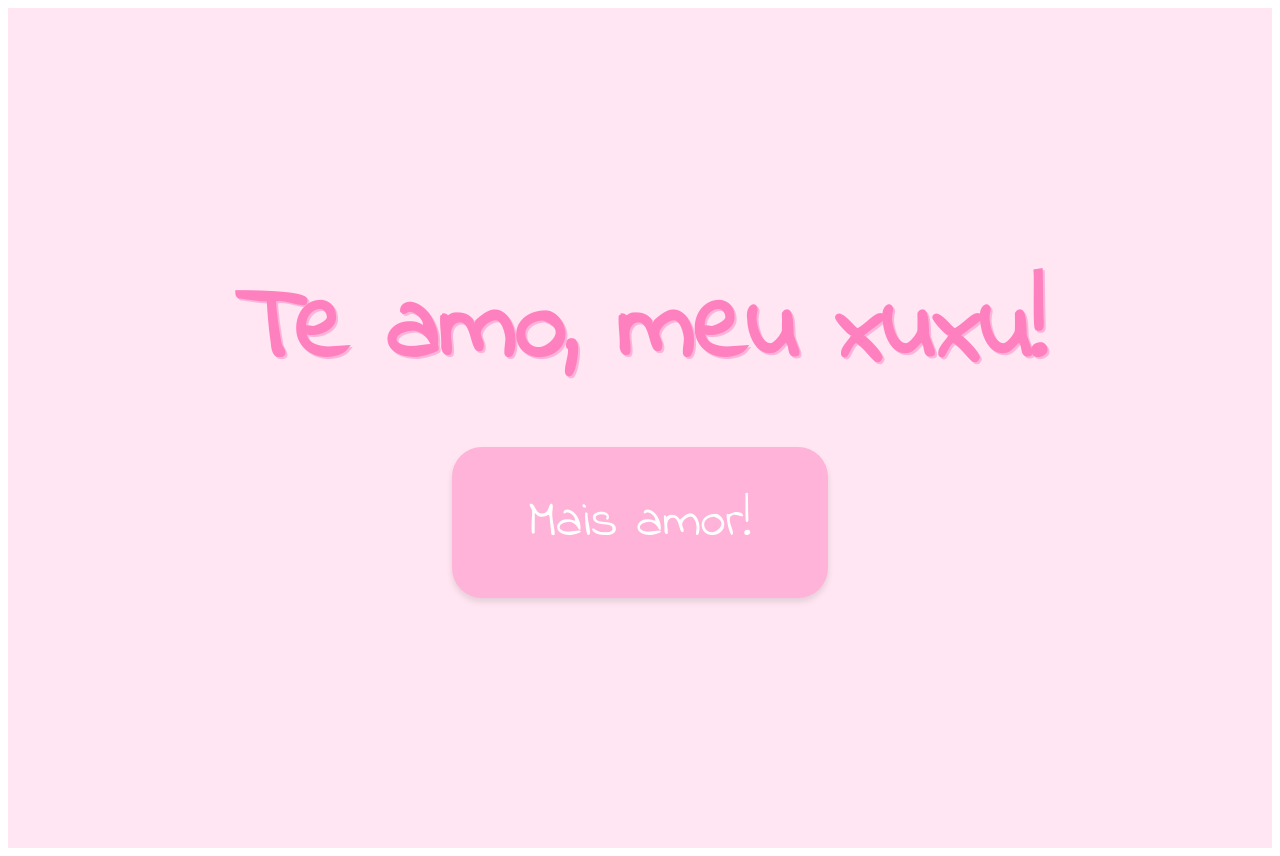
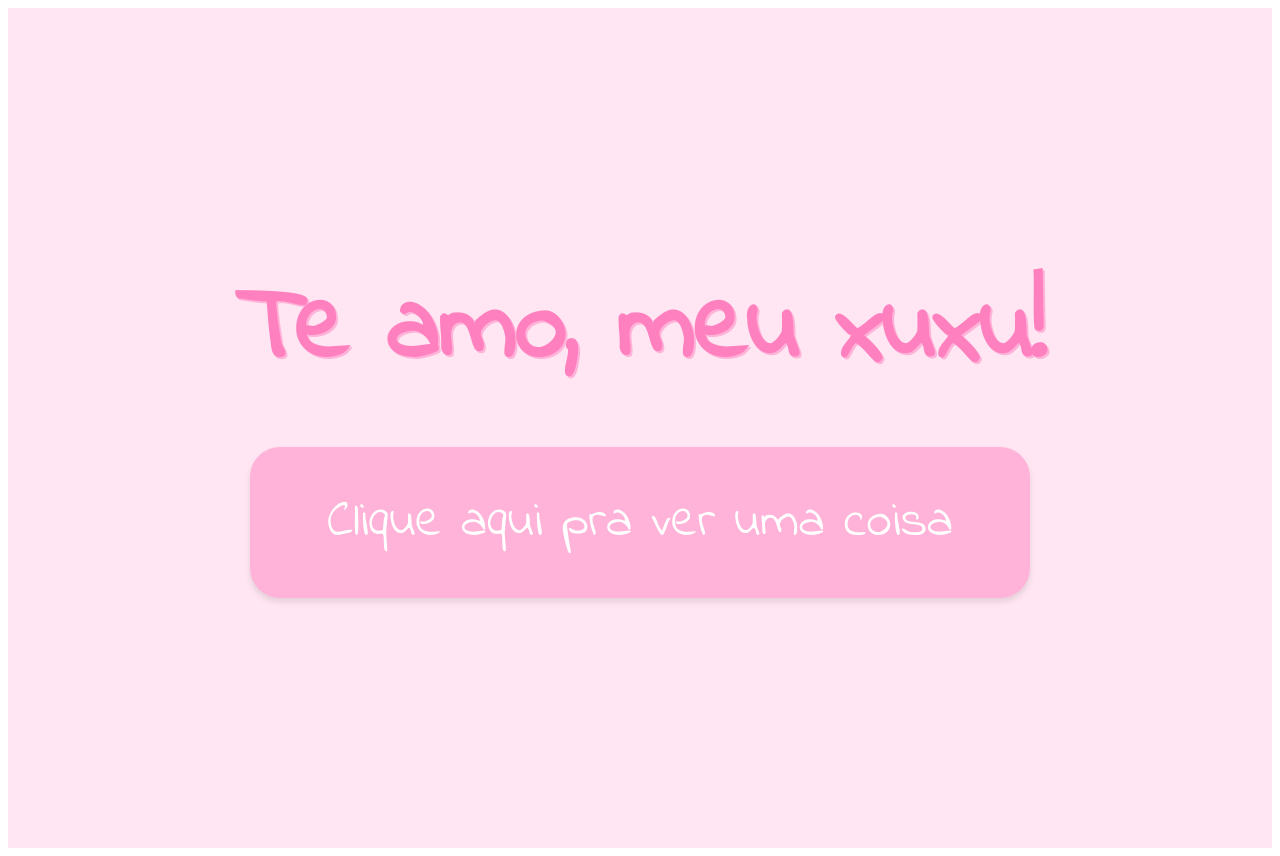
Before and after one commit to CctavioMoreira/nextjs-playground, a Next.js app: page / in a window 1280 px wide. Built offline with nearby package versions, Linux system fonts and the light colour scheme.

Commit message:
Atualizado texto do botão e emojis.

```diff
--- a/pages/index.js
+++ b/pages/index.js
@@ -119,7 +119,7 @@ function Home() {
           overflow: 'hidden',
         }}
       >
-        <span style={{ position: 'relative', zIndex: 1 }}>Mais amor!</span>
+        <span style={{ position: 'relative', zIndex: 1 }}>Clique aqui pra ver uma coisa</span>
       </button>
       {hearts.map((heart) => (
         <div
@@ -131,7 +131,7 @@ function Home() {
             animationDuration: `${heart.animationDuration}s`,
           }}
         >
-          ❤️
+          ❤️🐽
         </div>
       ))}
     </div>
```
